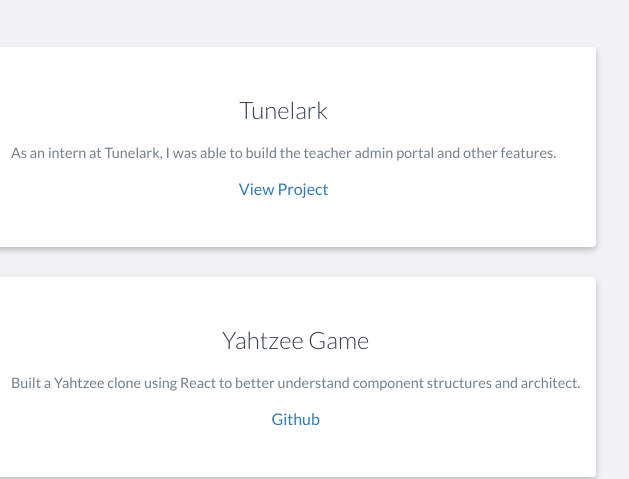
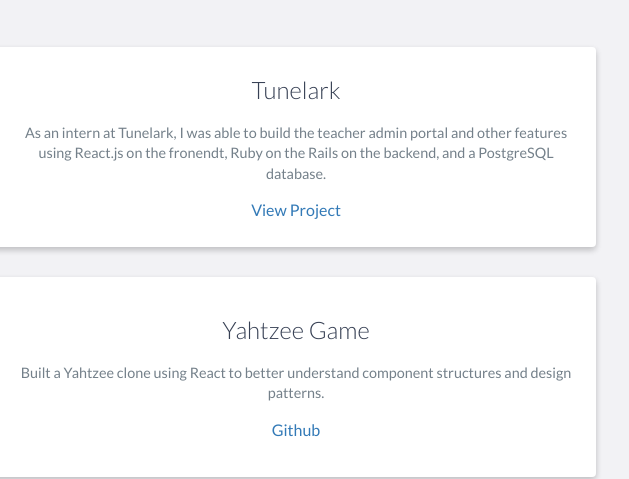
Before and after one commit to stevehcao/stevehcao.github.io, a website: page index.html in a window 1280 px wide. Shown: the part 1430-1909 px from the top of the page, 494-1123 px from the left. Drawn offline with nearby package versions, Linux system fonts and the light colour scheme.

Commit message:
changed copy for projects

```diff
--- a/index.html
+++ b/index.html
@@ -40,16 +40,13 @@
             </li>
         </ul>
     </header>
-    <!-- End header -->
 
     <div id="lead">
         <div id="lead-content">
             <h1>Steve Cao</h1>
             <h2>Software Engineer</h2>
-            <!-- REMEMBER to include link to DL resume -->
             <a href="resume/Steve H Cao.pdf" download="Steve H Cao.pdf" class="btn-rounded-white">Download Resume</a>
         </div>
-        <!-- End #lead-content -->
 
         <div id="lead-overlay"></div>
 
@@ -104,7 +101,7 @@
                     <div class="project-info">
                         <h3>Tunelark</h3>
                         <p>
-                            As an intern at Tunelark, I was able to build the teacher admin portal and other features.
+                            As an intern at Tunelark, I was able to build the teacher admin portal and other features using React.js on the fronendt, Ruby on the Rails on the backend, and a PostgreSQL database.
                         </p>
                         <a href="https://www.tunelark.com/">View Project</a>
                     </div>
@@ -118,7 +115,7 @@
                     <div class="project-info">
                         <h3>Yahtzee Game</h3>
                         <p>
-                            Built a Yahtzee clone using React to better understand component structures and architect.
+                            Built a Yahtzee clone using React to better understand component structures and design patterns.
                         </p>
                         <a href="https://github.com/stevehcao/yahtzee">Github</a>
                     </div>
```
